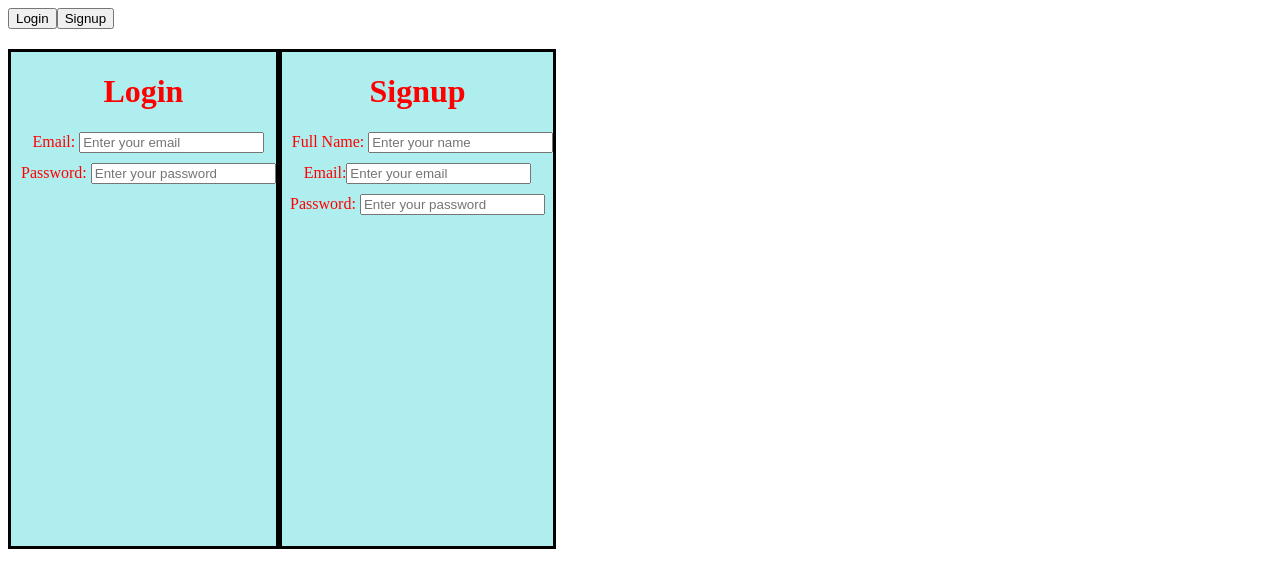
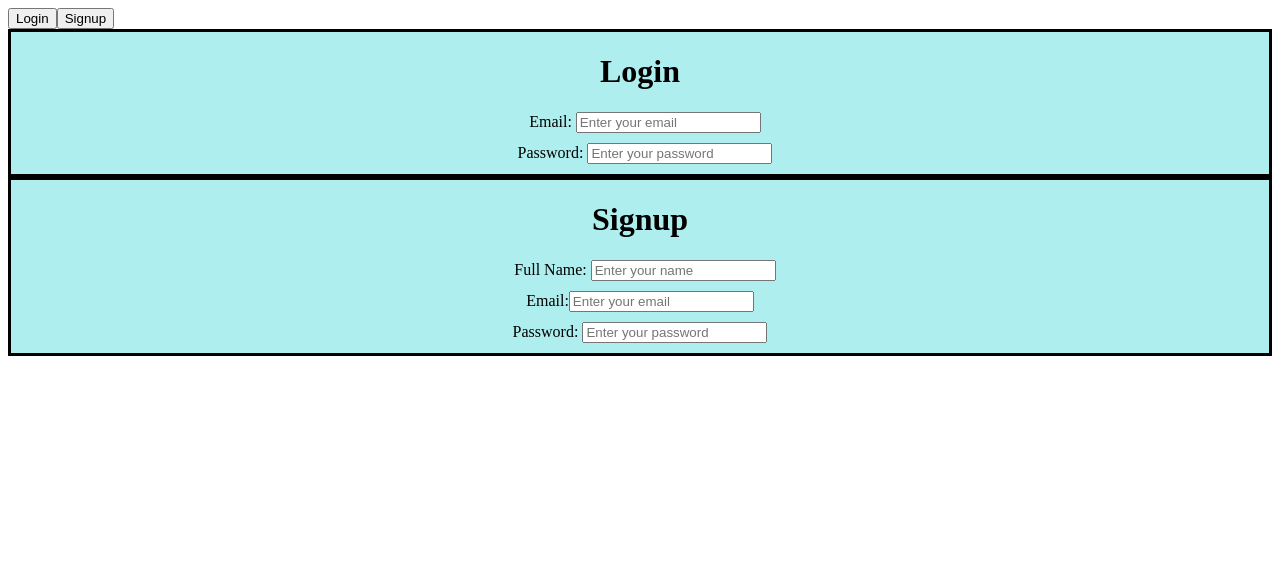
Before and after one commit to rdolma7/CP325.9-Captsone, a React (Vite) app in the folder front-end/: page / in a window 1280 px wide. Shown: the top 588 px of the page. Built offline with nearby package versions, Linux system fonts and the light colour scheme.

Commit message:
Figuring out the CSS

```diff
--- a/front-end/src/App.css
+++ b/front-end/src/App.css
@@ -50,6 +50,6 @@
   color: greenyellow;
 }
 
-.form_Selected1{
-
+.loginForm2{
+display:none
 }
--- a/front-end/src/components/Login.jsx
+++ b/front-end/src/components/Login.jsx
@@ -36,8 +36,8 @@ function Login() {
           Signup
         </button>
       </div>
-      <div className={`form_Selected ${isLoggedIn ? "form_Selected2": ""}`}> {/* Ternary */}
-        <div className="loginForm">
+      <div >
+        <div className={`loginForm ${isLoggedIn ? "loginForm2": ""}`}>
           <h1>Login</h1>
           <label className="label">Email: </label>
           <input
```
